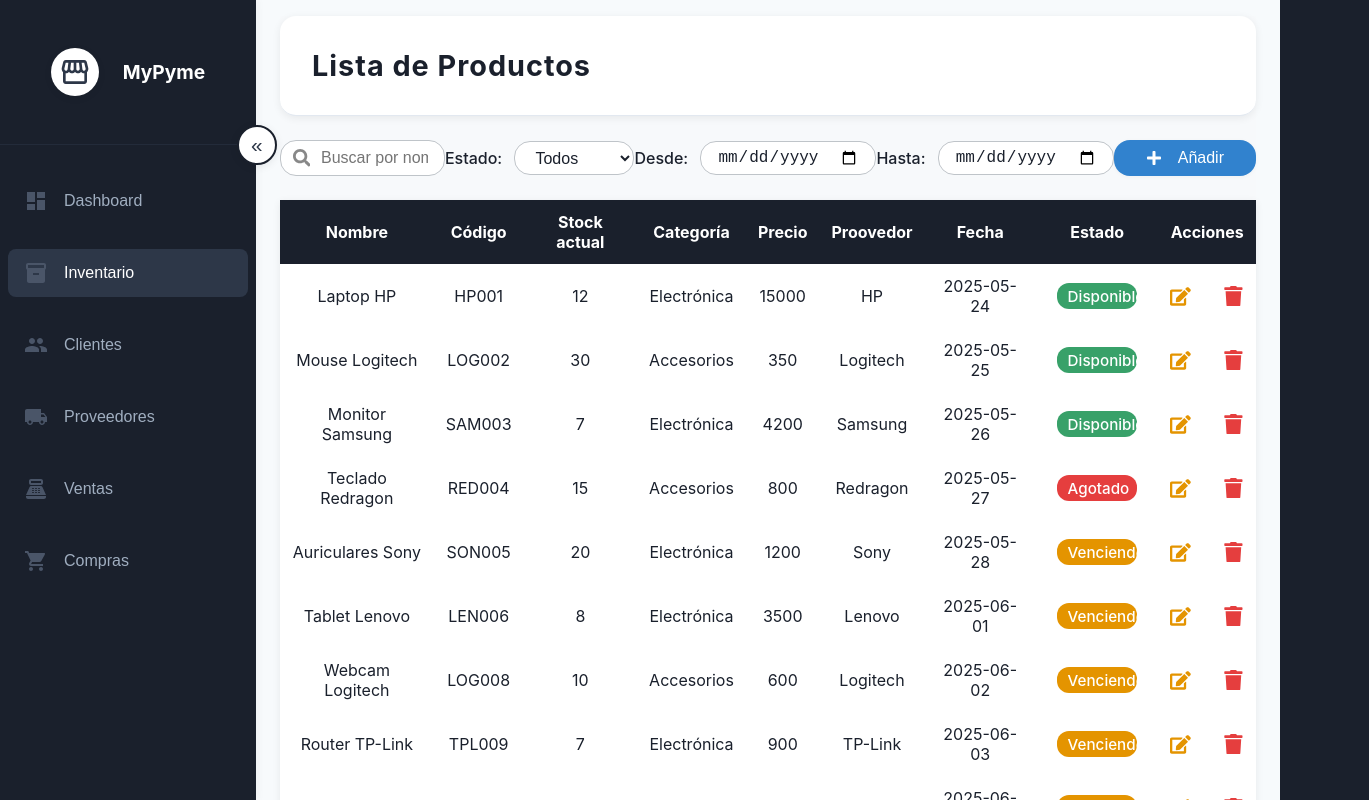
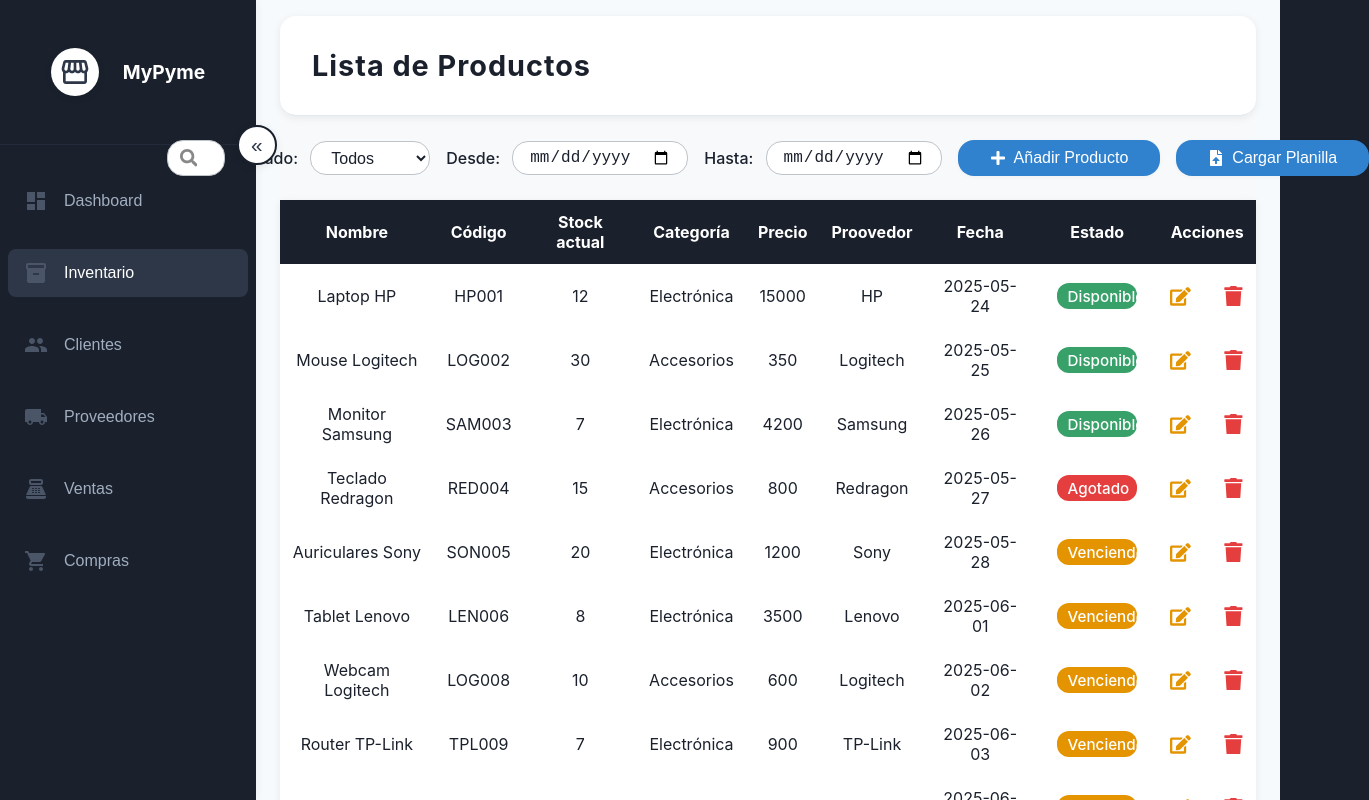
Before and after one commit to Panda2609/my-pyme, a React (Create React App) app: page / in a window 1280 px wide. Both pictures are taken after a click on the button "Inventario". Shown: the top 800 px of the page, 1369 px wide, since content can reach past the window. Built offline with nearby package versions, Linux system fonts and the light colour scheme.

Commit message:
Adición de botones para cargar elementos y planillas

```diff
--- a/src/components/Client.jsx
+++ b/src/components/Client.jsx
@@ -6,6 +6,7 @@ import SearchBar from "./SearchBar";
 import { ITEMS_PER_PAGE } from "../configs";
 import Pagination from "./Pagination";
 import '../styles/Client.css';
+import { FaPlus, FaFileUpload } from 'react-icons/fa';
 
 const Client = () => {
 
@@ -42,10 +43,23 @@ const Client = () => {
     <div className="client-container">
       <div className="section-header">
         <h2>Clientes</h2>
-
       </div>
-      <div className="filter-search-row">
+      <div className="action-bar">
         <SearchBar value={search} onChange={setSearch} />
+        <button
+          className="btn"
+          onClick={() => console.log('Botón Agregar Producto presionado')}
+        >
+          <FaPlus className="icon-btn" />
+          Añadir Cliente
+        </button>
+        <button
+          className="btn"
+          onClick={() => console.log('Botón Agregar Producto presionado')}
+        >
+          <FaFileUpload className="icon-btn" />
+          Cargar Planilla
+        </button>
       </div>
       <table className="client-table">
         <thead>
--- a/src/components/ProductList.jsx
+++ b/src/components/ProductList.jsx
@@ -2,7 +2,7 @@ import React, { useState } from 'react';
 import SearchBar from './SearchBar';
 import Pagination from './Pagination';
 import ProductFilters from './ProductFilters';
-import { FaEdit, FaTrash, FaPlus } from 'react-icons/fa';
+import { FaEdit, FaTrash, FaPlus, FaFileUpload} from 'react-icons/fa';
 import '../styles/ProductList.css'
 import { ITEMS_PER_PAGE } from "../configs";
 
@@ -69,15 +69,22 @@ const ProductList = ({ products }) => {
         </div>
 
         {/* Fila combinada para búsqueda, filtros y botón */}
-        <div className="filter-search-row">
+        <div className="action-bar">
           <SearchBar value={search} onChange={setSearch} />
           <ProductFilters filters={filters} onChange={setFilters} />
           <button
-            className="add-product-btn"
+            className="btn"
             onClick={() => console.log('Botón Agregar Producto presionado')}
           >
             <FaPlus className="icon-btn" />
-            Añadir
+            Añadir Producto
+          </button>
+          <button
+            className="btn"
+            onClick={() => console.log('Botón Agregar Producto presionado')}
+          >
+            <FaFileUpload className="icon-btn" />
+            Cargar Planilla
           </button>
         </div>
 
--- a/src/components/Providers.jsx
+++ b/src/components/Providers.jsx
@@ -6,6 +6,7 @@ import SearchBar from './SearchBar';
 import Pagination from './Pagination';
 import '../styles/Providers.css';
 import { ITEMS_PER_PAGE } from "../configs";
+import {FaPlus, FaFileUpload} from 'react-icons/fa';
 
 const Providers = () => {
   const [showModal, setShowModal] = useState(false);
@@ -51,10 +52,21 @@ const Providers = () => {
       <div className='section-header'>
           <h2>Proveedores</h2>
         </div>
-      <div className="filter-search-row">
+      <div className="action-bar">
         <SearchBar value={search} onChange={setSearch} />
-        <button className="add-provider-btn" >
-          Añadir
+        <button
+          className="btn"
+          onClick={() => console.log('Botón Agregar Producto presionado')}
+        >
+          <FaPlus className="icon-btn" />
+          Añadir Proveedor
+        </button>
+        <button
+          className="btn"
+          onClick={() => console.log('Botón Agregar Producto presionado')}
+        >
+          <FaFileUpload className="icon-btn" />
+          Cargar Planilla
         </button>
       </div>
       <table>
--- a/src/components/Sales.jsx
+++ b/src/components/Sales.jsx
@@ -6,6 +6,7 @@ import ProductFilters from './ProductFilters';
 import Pagination from './Pagination';
 import '../styles/Sales.css';
 import { ITEMS_PER_PAGE } from "../configs";
+import { FaPlus, FaFileUpload } from 'react-icons/fa';
 
 const Sales = () => {
   const [search, setSearch] = useState("");
@@ -50,9 +51,23 @@ const Sales = () => {
       <div className='section-header'>
           <h2>Ventas</h2>
         </div>
-      <div className="filter-search-row">
+      <div className="action-bar">
         <SearchBar value={search} onChange={setSearch} />
         <ProductFilters filters={filters} onChange={setFilters} />
+        <button
+          className="btn"
+          onClick={() => console.log('Botón Agregar Producto presionado')}
+        >
+          <FaPlus className="icon-btn" />
+          Añadir Venta
+        </button>
+        <button
+          className="btn"
+          onClick={() => console.log('Botón Agregar Producto presionado')}
+        >
+          <FaFileUpload className="icon-btn" />
+          Cargar Planilla
+        </button>
       </div>
       <table className="sales-table">
         <thead>
--- a/src/components/Shopping.jsx
+++ b/src/components/Shopping.jsx
@@ -7,6 +7,7 @@ import SearchBar from "./SearchBar";
 import ProductFilters from "./ProductFilters";
 import Pagination from "./Pagination";
 import { ITEMS_PER_PAGE } from "../configs";
+import { FaPlus, FaFileUpload } from 'react-icons/fa';
 
 const Shopping = () => {
   const [search, setSearch] = useState("");
@@ -53,9 +54,23 @@ const Shopping = () => {
         <div className='section-header'>
             <h2>Compras de productos</h2>
           </div>
-        <div className="filter-search-row">
+        <div className="action-bar">
           <SearchBar value={search} onChange={setSearch} placeholder="Buscar por proveedor o factura..." />
           <ProductFilters filters={filters} onChange={setFilters} hideStatus hideCategory hideStock hidePrice hideProvider />
+          <button
+            className="btn"
+            onClick={() => console.log('Botón Agregar Producto presionado')}
+          >
+            <FaPlus className="icon-btn" />
+            Añadir Compra
+          </button>
+          <button
+            className="btn"
+            onClick={() => console.log('Botón Agregar Producto presionado')}
+          >
+            <FaFileUpload className="icon-btn" />
+            Cargar Planilla
+          </button>
         </div>
         <div className="shopping-container">
           <table className="shopping-table">
--- a/src/index.css
+++ b/src/index.css
@@ -67,6 +67,34 @@ tbody tr:hover {
   background-color: #e9e9e9;
 }
 
+.action-bar{
+  display: flex;
+  align-items: center;
+  justify-content: center;
+  margin: 0 0 0 0;
+  gap: 1rem;
+}
+
+/* Estilos para el botón de agregar producto en action-bar*/
+.action-bar button{
+  padding: 0rem 2rem;
+  background-color: var(--color-primary);
+  color: #fff;
+  border: none;
+  border-radius: var(--border-radius);
+  font-size: 1rem;
+  font-weight: 500;
+  cursor: pointer;
+  transition: background 0.2s, box-shadow 0.2s;
+  box-shadow: 0 1px 4px rgba(0,0,0,0.04);
+  height: 100%;
+  display: flex;
+  align-items: center;
+  /* margin: 0 1em */
+  white-space: nowrap;
+  gap: 0.5rem; /* Espacio entre el icono y el texto */
+}
+
 
 :root {
   --color-bg-main: #1A202C;
--- a/src/styles/ProductList.css
+++ b/src/styles/ProductList.css
@@ -7,14 +7,6 @@
   background: #f7f9fb;
   /* min-height: 100vh; */
   height: 100vh;
-}
-
-/* Estilos para la barra de búsqueda y filtros */
-.filter-search-row {
-  display: flex;
-  align-items: center;
-  justify-content: center;
-  margin: 0 0 0 0;
 }
 
 /* Estilos para los iconos de acción */
@@ -43,24 +35,6 @@
   text-align: center;
   font-style: italic;
   color: #666;
-}
-
-/* Estilos para el botón de agregar producto */
-.add-product-btn {
-  padding: 0rem 2rem;
-  background-color: var(--color-primary);
-  color: #fff;
-  border: none;
-  border-radius: var(--border-radius);
-  font-size: 1rem;
-  font-weight: 500;
-  cursor: pointer;
-  transition: background 0.2s, box-shadow 0.2s;
-  box-shadow: 0 1px 4px rgba(0,0,0,0.04);
-  height: 100%;
-  display: flex;
-  align-items: center;
-  /* margin: 0 1em */
 }
 
 .add-product-btn:hover {
```
